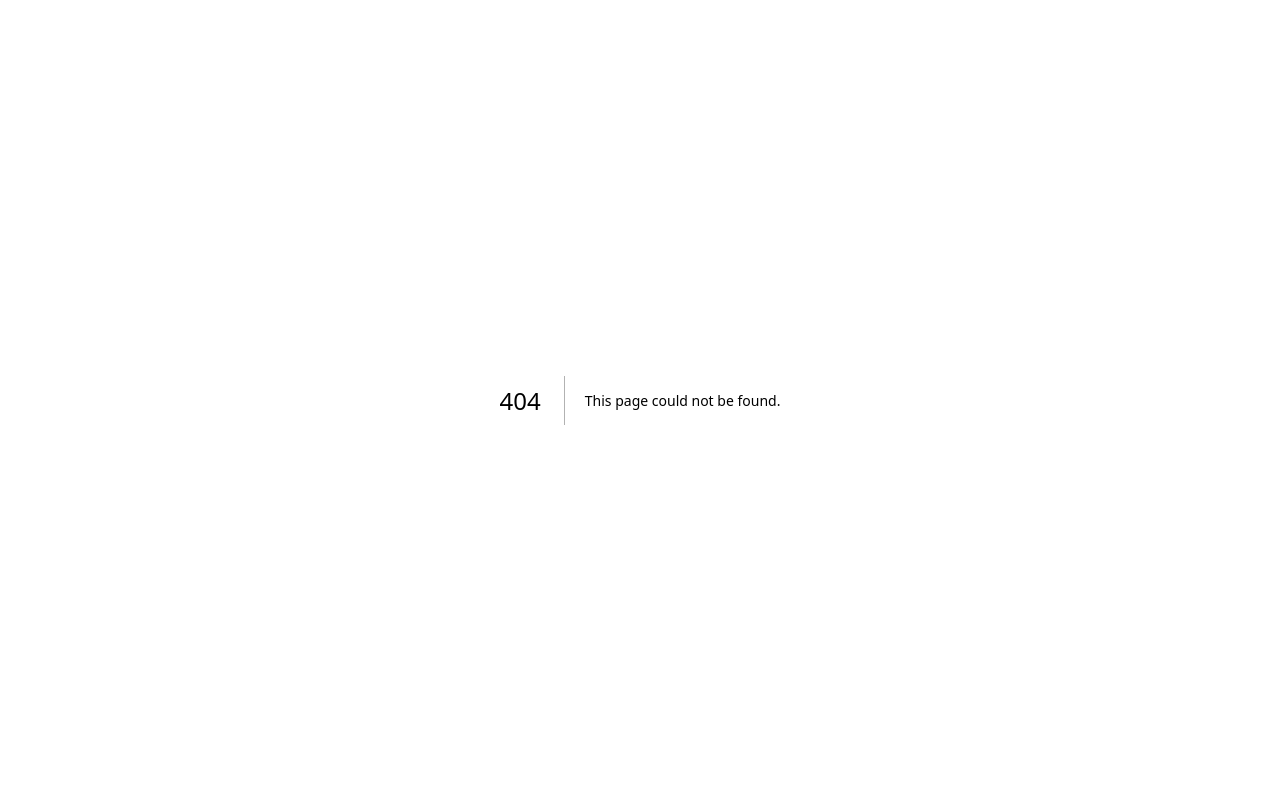
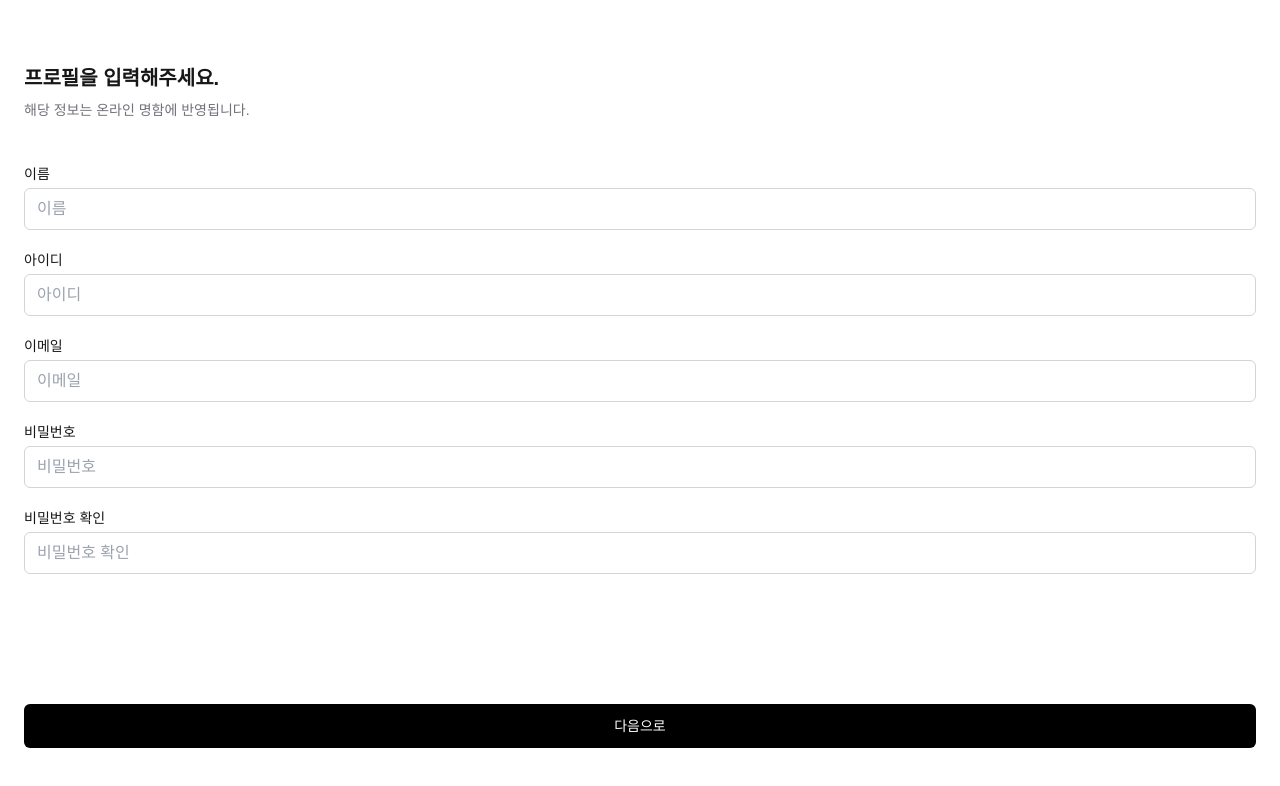
Before and after one commit to goorm-CHACHA/FE, a Next.js app: page /register in a window 1280 px wide. Before the commit this address had no page. Shown: the top 786 px of the page. Built offline with nearby package versions, Linux system fonts and the light colour scheme.

Commit message:
feat: 공통 레이아웃 페이지에 적용 및 폴더 구조 변경 - pre-register에서 register로 변경

```diff
--- a/app/(plain)/account/login/page.tsx
+++ b/app/(plain)/account/login/page.tsx
@@ -32,7 +32,7 @@ const Page = () => {
           </form>
         </FormProvider>
         <div className="flex justify-between text-xs mt-8 text-gray-600">
-          <Link href="/account/register">회원가입</Link>
+          <Link href="/register">회원가입</Link>
           <Link href="/account/find-id-pw">아이디﹒비밀번호 찾기</Link>
         </div>
       </div>
--- a/app/(plain)/account/register/page.tsx
+++ /dev/null
@@ -1,5 +0,0 @@
-const Page = () => {
-  return <div>회원가입</div>;
-};
-
-export default Page;
--- a/app/(plain)/pre-register/page.tsx
+++ /dev/null
@@ -1,16 +0,0 @@
-import React from 'react';
-import ProfileForm from '~/components/pre-register/profile-form';
-
-const PreRegisterPage = () => {
-  return (
-    <div className="w-full text-left">
-      <p className="font-bold text-xl">프로필을 입력해주세요.</p>
-      <p className="text-sm mt-2 whitespace-pre-line text-zinc-500 leading-5">
-        해당 정보는 온라인 명함에 반영됩니다.
-      </p>
-      <ProfileForm />
-    </div>
-  );
-};
-
-export default PreRegisterPage;
--- /dev/null
+++ b/app/(plain)/register/interest/page.tsx
@@ -0,0 +1,15 @@
+import React from 'react';
+import InterestForm from '~/components/register/interest-form';
+import RegisterTemplete from '~/components/register/register-templete';
+
+const RegisterInterest = () => {
+  return (
+    <RegisterTemplete
+      title="관심사를 입력하세요"
+      subtitle="네트워킹을 위해 관심사를 3개 이상 입력해주세요"
+      form={<InterestForm />}
+    />
+  );
+};
+
+export default RegisterInterest;
--- /dev/null
+++ b/app/(plain)/register/job/page.tsx
@@ -0,0 +1,16 @@
+'use client';
+import React from 'react';
+import JobForm from '~/components/register/job-form';
+import RegisterTemplete from '~/components/register/register-templete';
+
+const RegisterJob = () => {
+  return (
+    <RegisterTemplete
+      title="어떤 직무에 종사중이신가요? 관심이 있는 직무를 알려주셔도 좋아요"
+      subtitle="입력하신 데이터는 네트워크 매칭에 이용됩니다."
+      form={<JobForm />}
+    />
+  );
+};
+
+export default RegisterJob;
--- a/app/(plain)/pre-register/layout.tsx
+++ b/app/(plain)/register/layout.tsx
@@ -1,11 +1,10 @@
-export default function PreRegisterLayout({
+export default function RegisterLayout({
   children,
 }: {
   children: React.ReactNode;
 }) {
   return (
     <div className="w-full min-h-screen py-16 px-6 flex flex-col items-center">
-      <div className="flex justify-between w-1/2"></div>
       {children}
     </div>
   );
--- /dev/null
+++ b/app/(plain)/register/page.tsx
@@ -0,0 +1,15 @@
+import React from 'react';
+import ProfileForm from '~/components/register/profile-form';
+import RegisterTemplete from '~/components/register/register-templete';
+
+const RegisterPage = () => {
+  return (
+    <RegisterTemplete
+      title="프로필을 입력해주세요."
+      subtitle="해당 정보는 온라인 명함에 반영됩니다."
+      form={<ProfileForm />}
+    />
+  );
+};
+
+export default RegisterPage;
--- a/app/page.tsx
+++ b/app/page.tsx
@@ -12,7 +12,7 @@ const Page = () => {
         size={'full'}
         variant={'red'}
         onClick={() => {
-          router.push('/pre-register');
+          router.push('/register');
         }}
       >
         사전등록하기
--- a/src/components/pre-register/profile-form.tsx
+++ /dev/null
@@ -1,51 +0,0 @@
-'use client';
-
-import { zodResolver } from '@hookform/resolvers/zod';
-import { useForm, FormProvider } from 'react-hook-form';
-
-import Input from '~/components/common/input';
-import Button from '~/components/common/button';
-import { signUpPayload, signUpSchema } from '~/schema/user';
-import { usePathname, useRouter } from 'next/navigation';
-
-const ProfileForm = () => {
-  const router = useRouter();
-  const pathname = usePathname().split('/')[1];
-
-  const methods = useForm<signUpPayload>({
-    resolver: zodResolver(signUpSchema),
-    mode: 'onSubmit',
-  });
-
-  const onSubmit = methods.handleSubmit((data) => {
-    console.log('폼 제출 데이터:', data);
-    router.push(`/${pathname}/job`);
-  });
-
-  return (
-    <div className="pt-10">
-      <FormProvider {...methods}>
-        <form onSubmit={onSubmit} className="flex flex-col gap-5">
-          <Input name="name" placeholder="이름" label="이름" />
-          <Input name="id" placeholder="아이디" label="아이디" />
-          <Input name="email" placeholder="이메일" label="이메일" />
-          <Input
-            name="password"
-            placeholder="비밀번호"
-            label="비밀번호"
-            type="password"
-          />
-          <Input
-            name="passwordConfirm"
-            placeholder="비밀번호 확인"
-            label="비밀번호 확인"
-            type="password"
-          />
-          <Button className="py-3 mt-3">다음으로</Button>
-        </form>
-      </FormProvider>
-    </div>
-  );
-};
-
-export default ProfileForm;
--- /dev/null
+++ b/src/components/register/interest-form.tsx
@@ -0,0 +1,7 @@
+import React from 'react';
+
+const InterestForm = () => {
+  return <div>InterestForm</div>;
+};
+
+export default InterestForm;
--- /dev/null
+++ b/src/components/register/profile-form.tsx
@@ -0,0 +1,56 @@
+'use client';
+
+import { zodResolver } from '@hookform/resolvers/zod';
+import { useForm, FormProvider } from 'react-hook-form';
+
+import Input from '~/components/common/input';
+import Button from '~/components/common/button';
+import { signUpPayload, signUpSchema } from '~/schema/user';
+import { usePathname, useRouter } from 'next/navigation';
+
+const ProfileForm = () => {
+  const router = useRouter();
+  const pathname = usePathname().split('/')[1];
+
+  const methods = useForm<signUpPayload>({
+    resolver: zodResolver(signUpSchema),
+    mode: 'onSubmit',
+  });
+
+  const onSubmit = methods.handleSubmit((data) => {
+    console.log('폼 제출 데이터:', data);
+    router.push(`/${pathname}/job`);
+  });
+
+  return (
+    <div className="h-full">
+      <FormProvider {...methods}>
+        <form
+          onSubmit={onSubmit}
+          className="flex flex-col justify-between h-full"
+        >
+          <div className="flex flex-col gap-5">
+            <Input name="name" placeholder="이름" label="이름" />
+            <Input name="id" placeholder="아이디" label="아이디" />
+            <Input name="email" placeholder="이메일" label="이메일" />
+            <Input
+              name="password"
+              placeholder="비밀번호"
+              label="비밀번호"
+              type="password"
+            />
+            <Input
+              name="passwordConfirm"
+              placeholder="비밀번호 확인"
+              label="비밀번호 확인"
+              type="password"
+            />
+          </div>
+          <Button className="py-3">다음으로</Button>
+        </form>
+      </FormProvider>
+    </div>
+  );
+};
+
+export default ProfileForm;
```
